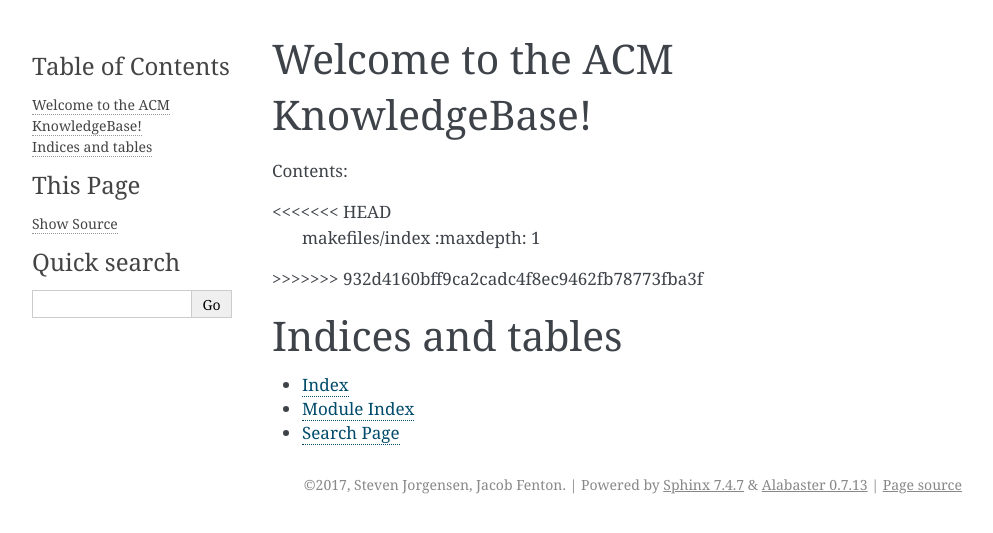
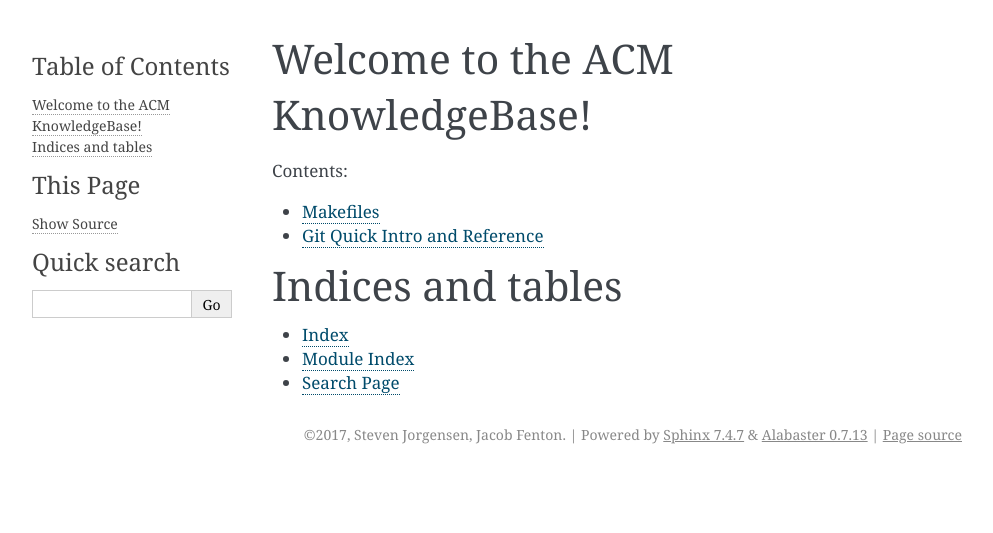
Before and after one commit to radding/knowledgebase, a Sphinx documentation site: the page built from docs/source/index.rst, in a window 1280 px wide. Shown: the top 533 px of the page, without its empty margins (148-1141 px from the left). Built offline with Sphinx 7.4.7, drawn with Linux system fonts in a browser that asks for light colours.

Commit message:
fixed index

```diff
--- a/docs/source/index.rst
+++ b/docs/source/index.rst
@@ -9,13 +9,9 @@ Welcome to the ACM KnowledgeBase!
 Contents:
 
 .. toctree::
-<<<<<<< HEAD
    makefiles/index
+   git/index
    :maxdepth: 1
-=======
-  git/index
-  :maxdepth: 2
->>>>>>> 932d4160bff9ca2cadc4f8ec9462fb78773fba3f
 
 
 
```
